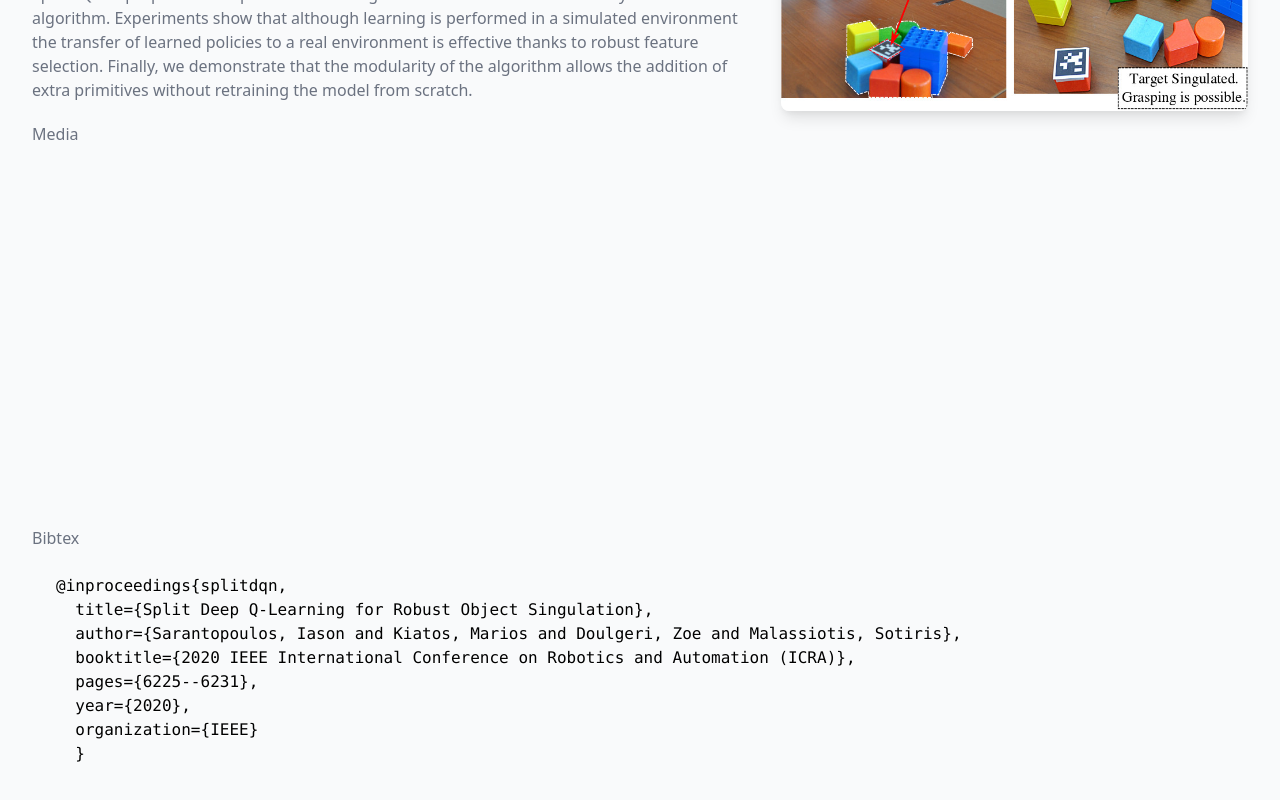
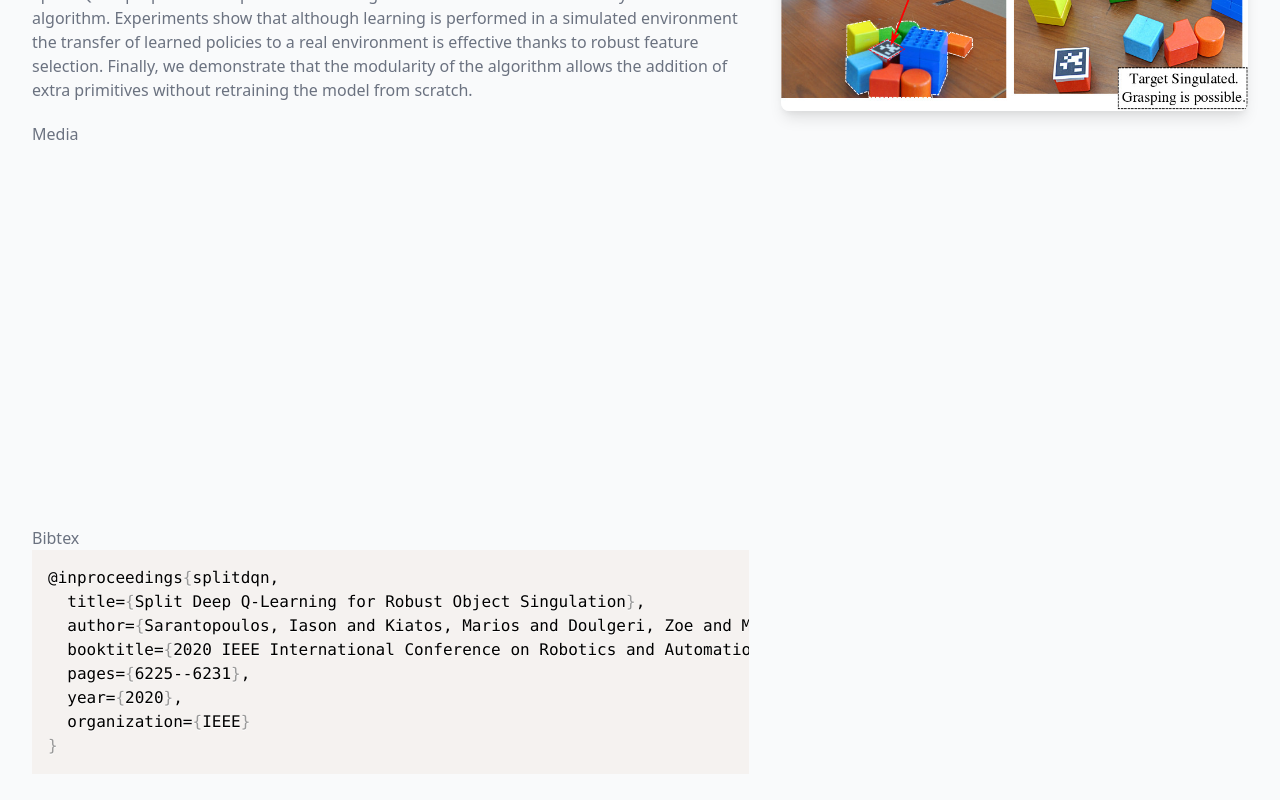
Before and after one commit to robot-clutter/robot-clutter.github.io, a Next.js app: page /split-dqn in a window 1280 px wide. Shown: the part 556-1356 px from the top of the page. Built offline with nearby package versions, Linux system fonts and the light colour scheme; what @tailwindcss/typography would draw is missing.

Commit message:
fix bib panel

```diff
--- a/components/publications/BibtexBox.tsx
+++ b/components/publications/BibtexBox.tsx
@@ -1,5 +1,6 @@
 import { ReactElement } from 'react';
 import { Prism as SyntaxHighlighter } from 'react-syntax-highlighter';
+// import { dark } from 'react-syntax-highlighter/dist/cjs/styles/hljs';
 import { useTheme } from 'next-themes';
 
 function BibtexBox({ bib }: { bib?: string }): ReactElement {
@@ -14,13 +15,15 @@ function BibtexBox({ bib }: { bib?: string }): ReactElement {
           <div className="mt-5 prose prose-cyan text-gray-500 dark:text-gray-300 mx-auto lg:max-w-none lg:row-start-1 lg:col-start-1">
             <h3 className="text-gray-500 dark:text-gray-300">Bibtex</h3>
             <SyntaxHighlighter
-              useInlineStyles={false}
+              // styles={dark}
+              // useInlineStyles={false}
               language="latex"
-              className="p-0 m-0"
+              // className="p-0 m-0"
               customStyle={{
-                padding: '0 24px',
+                padding: '16px',
                 margin: 0,
-                background: isDarkMode ? '#fff' : '000',
+                // background: isDarkMode ? '#fff' : '000',
+                // backgroundColor: isDarkMode ? '#fff' : '000',
               }}
             >
               {bib}
--- a/data/publications/split-dqn.ts
+++ b/data/publications/split-dqn.ts
@@ -12,7 +12,7 @@ const SPLIT_DQN_PUB = {
   type: '2020 IEEE International Conference on Robotics and Automation',
   authors: ['Iason Sarantopoulos', 'Marios Kiatos', 'Zoe Doulgeri', 'Sotiris Malassiotis'],
   abstract:
-    'Extracting a known target object from a pile of other objects in a cluttered environment is a challenging robotic manipulation task encountered in many robotic applications. In such conditions, the target object touches or is covered by adjacent obstacle objects, thus rendering traditional grasping techniques ineffective. In this paper, we propose a pushing policy aiming at singulating the target object from its surrounding clutter, by means of lateral pushing movements of both the neighboring objects and the target object until sufficient \'grasping room\' has been achieved. To achieve the above goal we employ reinforcement learning and particularly Deep Q-learning (DQN) to learn optimal push policies by trial and error. A novel Split DQN is proposed to improve the learning rate and increase the modularity of the algorithm. Experiments show that although learning is performed in a simulated environment the transfer of learned policies to a real environment is effective thanks to robust feature selection. Finally, we demonstrate that the modularity of the algorithm allows the addition of extra primitives without retraining the model from scratch.',
+    "Extracting a known target object from a pile of other objects in a cluttered environment is a challenging robotic manipulation task encountered in many robotic applications. In such conditions, the target object touches or is covered by adjacent obstacle objects, thus rendering traditional grasping techniques ineffective. In this paper, we propose a pushing policy aiming at singulating the target object from its surrounding clutter, by means of lateral pushing movements of both the neighboring objects and the target object until sufficient 'grasping room' has been achieved. To achieve the above goal we employ reinforcement learning and particularly Deep Q-learning (DQN) to learn optimal push policies by trial and error. A novel Split DQN is proposed to improve the learning rate and increase the modularity of the algorithm. Experiments show that although learning is performed in a simulated environment the transfer of learned policies to a real environment is effective thanks to robust feature selection. Finally, we demonstrate that the modularity of the algorithm allows the addition of extra primitives without retraining the model from scratch.",
   video: 'https://www.youtube.com/watch?v=ef1MKgVkN0E',
   code: [
     {
@@ -36,16 +36,14 @@ const SPLIT_DQN_PUB = {
     //   type: 'documentation',
     // },
   ] as LinkInterface[],
-    bib: `
-@inproceedings{splitdqn,
+  bib: `@inproceedings{splitdqn,
   title={Split Deep Q-Learning for Robust Object Singulation},
   author={Sarantopoulos, Iason and Kiatos, Marios and Doulgeri, Zoe and Malassiotis, Sotiris},
   booktitle={2020 IEEE International Conference on Robotics and Automation (ICRA)},
   pages={6225--6231},
   year={2020},
   organization={IEEE}
-  }
-    `
+}`,
 };
 
 export default SPLIT_DQN_PUB;
--- a/data/publications/total-singulation.ts
+++ b/data/publications/total-singulation.ts
@@ -31,13 +31,13 @@ const TOTAL_SINGULATION_PUB = {
     //   type: 'documentation',
     // },
   ] as LinkInterface[],
-  bib: `
-@article{zeng2019tossingbot,
-  title={TossingBot: Learning to Throw Arbitrary Objects with Residual Physics},
-  author={Zeng, Andy and Song, Shuran and Lee, Johnny and Rodriguez, Alberto and Funkhouser, Thomas},
-  booktitle={Proceedings of Robotics: Science and Systems (RSS)},
-  year={2019}
-}`,
+  //   bib: `
+  // @article{zeng2019tossingbot,
+  //   title={TossingBot: Learning to Throw Arbitrary Objects with Residual Physics},
+  //   author={Zeng, Andy and Song, Shuran and Lee, Johnny and Rodriguez, Alberto and Funkhouser, Thomas},
+  //   booktitle={Proceedings of Robotics: Science and Systems (RSS)},
+  //   year={2019}
+  // }`,
 };
 
 export default TOTAL_SINGULATION_PUB;
```
